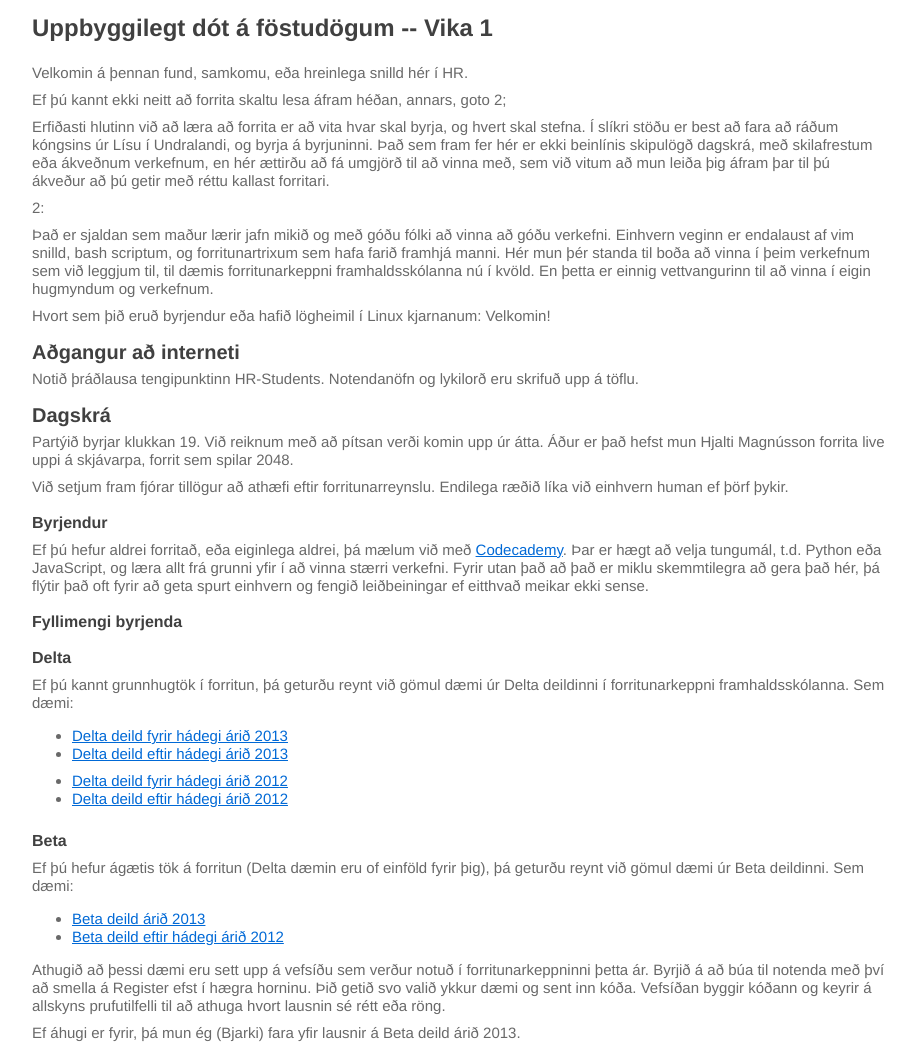
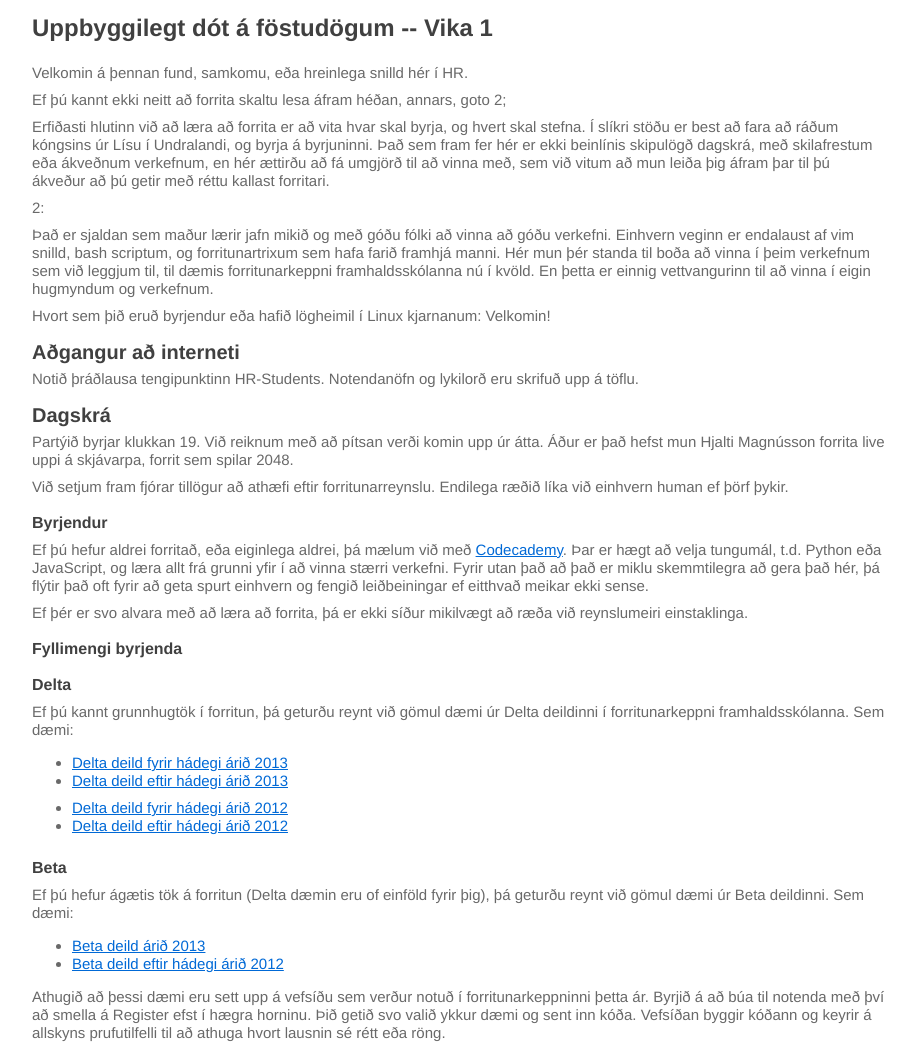
Before and after one commit to hjalti/udaf, a plain HTML site: page week_01/schedule/index.html in a window 1280 px wide. Shown: the top 1045 px of the page, without its empty margins (181-1096 px from the left). Drawn offline with Linux system fonts and the light colour scheme.

```diff
--- a/week_01/schedule/index.html
+++ b/week_01/schedule/index.html
@@ -164,6 +164,7 @@
 <p>Við setjum fram fjórar tillögur að athæfi eftir forritunarreynslu. Endilega ræðið líka við einhvern human ef þörf þykir.</p>
 <h3 id="byrjendur">Byrjendur</h3>
 <p>Ef þú hefur aldrei forritað, eða eiginlega aldrei, þá mælum við með <a href="http://codecademy.com">Codecademy</a>. Þar er hægt að velja tungumál, t.d. Python eða JavaScript, og læra allt frá grunni yfir í að vinna stærri verkefni. Fyrir utan það að það er miklu skemmtilegra að gera það hér, þá flýtir það oft fyrir að geta spurt einhvern og fengið leiðbeiningar ef eitthvað meikar ekki sense.</p>
+<p>Ef þér er svo alvara með að læra að forrita, þá er ekki síður mikilvægt að ræða við reynslumeiri einstaklinga.</p>
 <h3 id="fyllimengi-byrjenda">Fyllimengi byrjenda</h3>
 <h3 id="delta">Delta</h3>
 <p>Ef þú kannt grunnhugtök í forritun, þá geturðu reynt við gömul dæmi úr Delta deildinni í forritunarkeppni framhaldsskólanna. Sem dæmi:</p>
```
Also changed, not shown: 1 other file.
